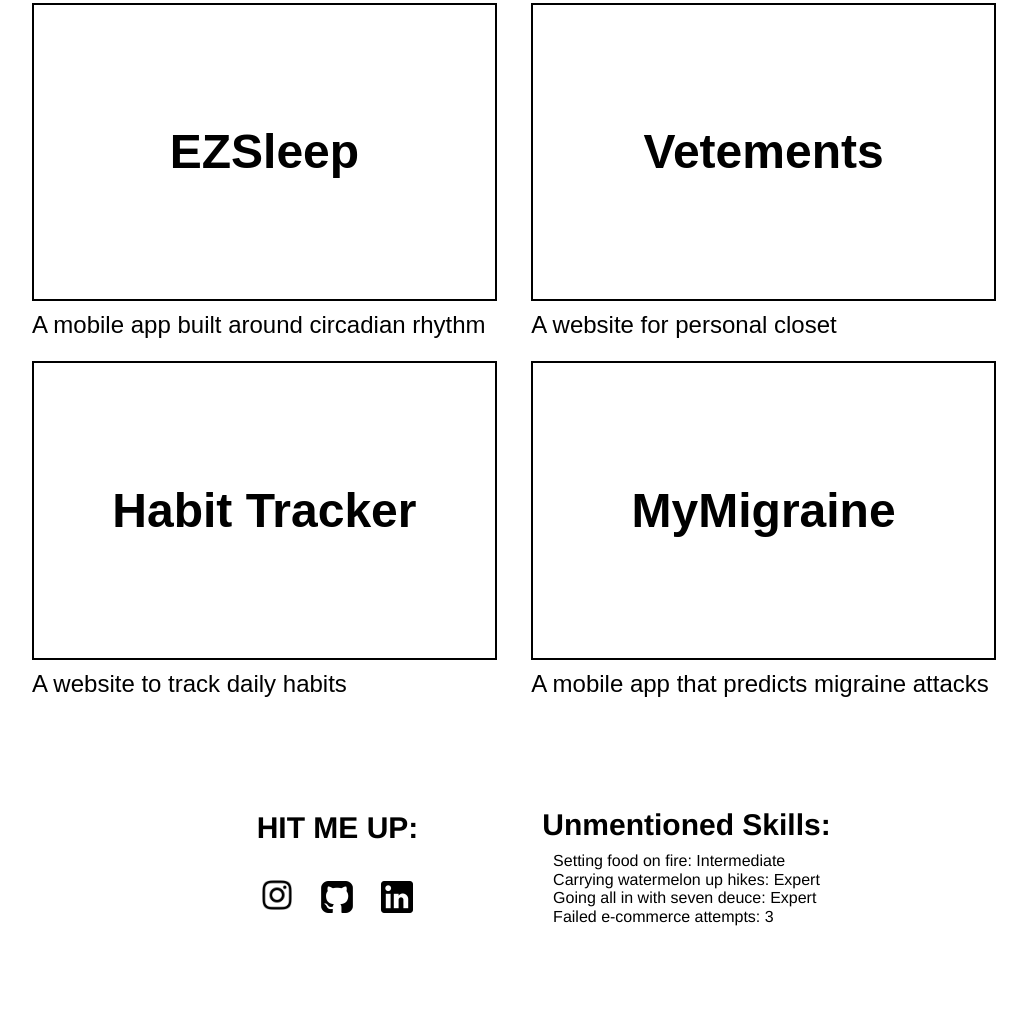
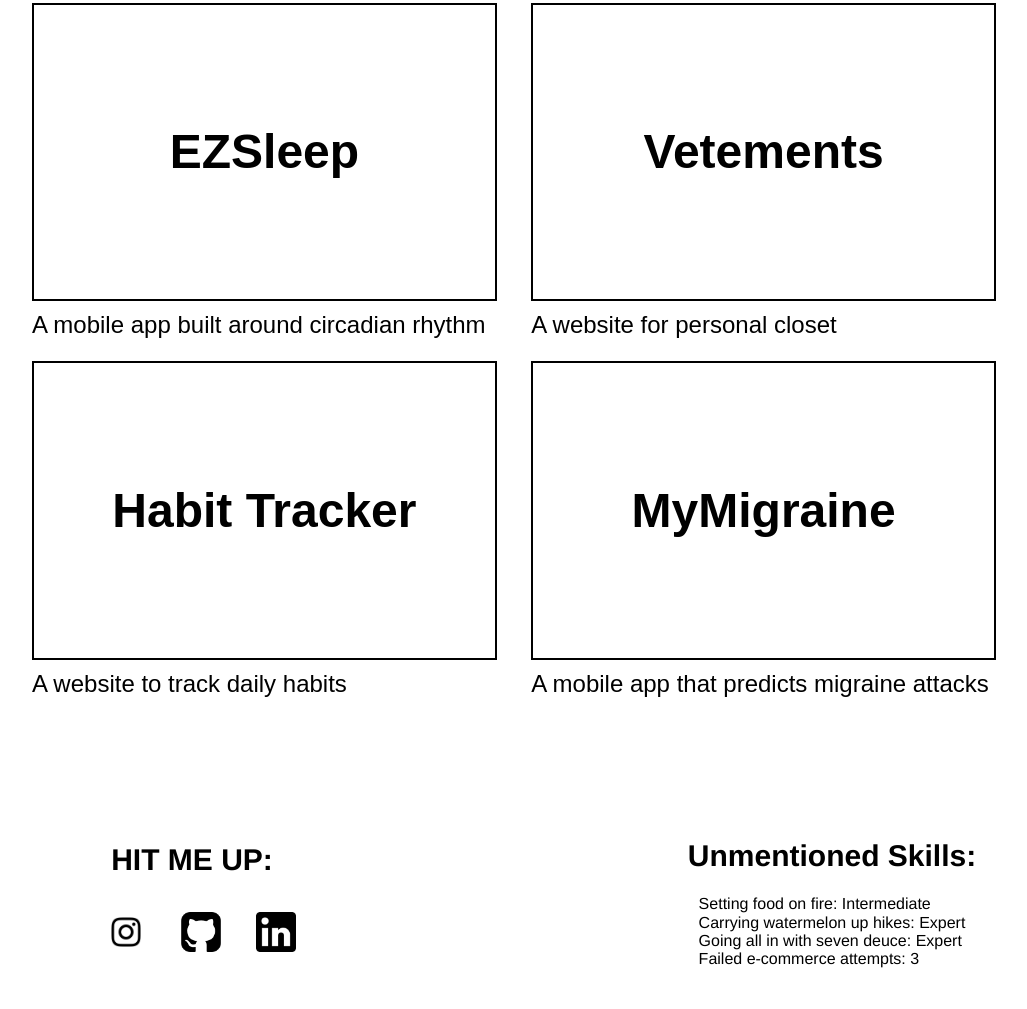
Before and after one commit to alecswang/alecswang.github.io, a plain HTML site: page index.html in a window 1280 px wide. Shown: the part 1012-2021 px from the top of the page, without its empty margins (128-1155 px from the left). Drawn offline with Linux system fonts and the light colour scheme.

Commit message:
fixed footer bug

```diff
--- a/css/footer.css
+++ b/css/footer.css
@@ -50,8 +50,6 @@
 #linkedinBlack {
   width: 32px;
   margin: auto;
-  padding-top: 4px;
-  padding-left: 4px;
   top: 0;
   bottom: 0;
   left: 0;
@@ -86,8 +84,6 @@
 #githubBlack {
   width: 32px;
   margin: auto;
-  padding-top: 4px;
-  padding-left: 4px;
   top: 0;
   bottom: 0;
   left: 0;
@@ -141,3 +137,41 @@ footer div{
   /* float: right; */
   font-size: 30px;
 }
+/* Update your existing icon styles like this: */
+#instagram, #github, #linkedin {
+  position: relative;
+  display: inline-block;
+  width: 40px; /* fixed width */
+  height: 40px; /* fixed height */
+  margin: 0 10px; /* consistent spacing */
+}
+
+#instagramBlack, #githubBlack, #linkedinBlack {
+  position: absolute;
+  width: 100%;
+  height: 100%;
+  transition: all 0.5s ease-in-out;
+}
+
+#instagramColor, #githubColor, #linkedinColor {
+  position: absolute;
+  width: 100%;
+  height: 100%;
+  opacity: 0;
+  transition: all 0.5s ease-in-out;
+}
+
+/* Modify hover to only affect opacity, not position */
+#instagram:hover #instagramBlack,
+#github:hover #githubBlack,
+#linkedin:hover #linkedinBlack {
+  opacity: 0;
+  /* Remove the transform to prevent layout shift */
+}
+
+#instagram:hover #instagramColor,
+#github:hover #githubColor,
+#linkedin:hover #linkedinColor {
+  opacity: 1;
+  /* Remove the transform to prevent layout shift */
+}
--- a/css/index.css
+++ b/css/index.css
@@ -118,3 +118,45 @@ body {
 #skills-container{
   width: 500px;
 }
+
+/* 🔥 Add this to your CSS 🔥 */
+footer {
+  display: flex;
+  justify-content: space-between;
+  align-items: flex-start; /* Stops vertical shifts */
+  min-height: 200px;
+  overflow: hidden;        /* Contains layout changes */
+  padding: 20px;
+  width: 100%;
+}
+
+#links {
+  display: flex;
+  gap: 15px;
+  height: 50px;
+  align-items: center;
+  transform: translateZ(0); /* Isolates layer */
+}
+
+#links a {
+  display: inline-block;
+  width: 40px;
+  height: 40px;
+  flex-shrink: 0; /* Prevents compression */
+}
+
+#links img {
+  width: 100%;
+  height: 100%;
+  object-fit: contain;
+  transition: transform 0.2s ease;
+}
+
+#links img:hover {
+  transform: scale(1.1); /* Safe hover effect */
+}
+
+#skills-container {
+  width: 500px;
+  min-height: 150px; /* Prevents content jumps */
+}
--- a/index.html
+++ b/index.html
@@ -51,7 +51,7 @@
         </ul>
     </div>
     <footer>
-        <div>
+        <div id="links-container">
             <h3 id="contactMe">HIT ME UP:</h3> <div id="links"> <!-- Intagram --> <a href="https://www.instagram.com/alecs_wang/" id="instagram"> <img src="./images/instagramLogoBlack.png" alt="" id="instagramBlack" /> <img src="./images/instagramLogoColor.png" alt="" id="instagramColor"/> </a> <!-- github --> <a href="https://github.com/alecswang" id="github"> <img src="./images/githubLogoBlack.png" alt="" id="githubBlack" /> <img src="./images/githubLogoColor.png" alt="" id="githubColor"/> </a> <!-- linkedin --> <a href="https://www.linkedin.com/in/alex-wang-967276262/" id="linkedin"> <img src="./images/linkedinLogoBlack.png" alt="" id="linkedinBlack" /> <img src="./images/linkedinLogoColor.png" alt="" id="linkedinColor"/> </a> <!-- tiktok --> <!-- youtube --> <!-- twitter/x --> <!-- facebook? --> <!-- email? --> </div>
         </div>
         <div id="skills-container">
```
Also changed, not shown: 1 other file.
